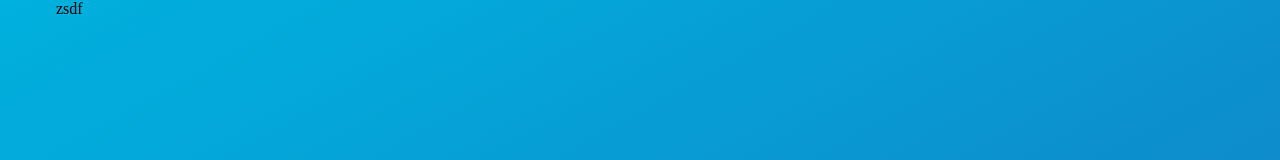
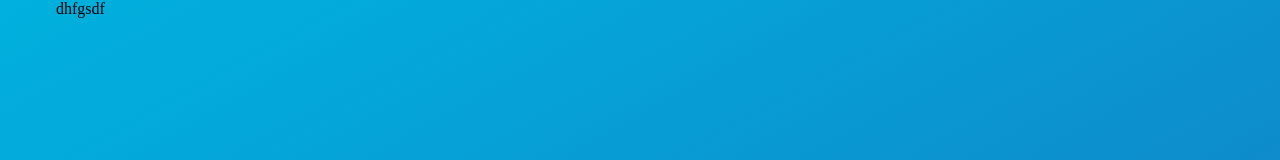
Before and after one commit to LainVellio/aviasales-demo-frontend, a React (Create React App) app: page / in a window 1280 px wide. Shown: the top 160 px of the page. Built offline with nearby package versions, Linux system fonts and the light colour scheme.

Commit message:
first commit

```diff
--- a/src/Home/Header/index.js
+++ b/src/Home/Header/index.js
@@ -20,7 +20,7 @@ export default function(props) {
   return (
     <div>
       <Header>
-        <div className="container">zsdf</div>
+        <div className="container">dhfgsdf</div>
       </Header>
       <div />
     </div>
```
